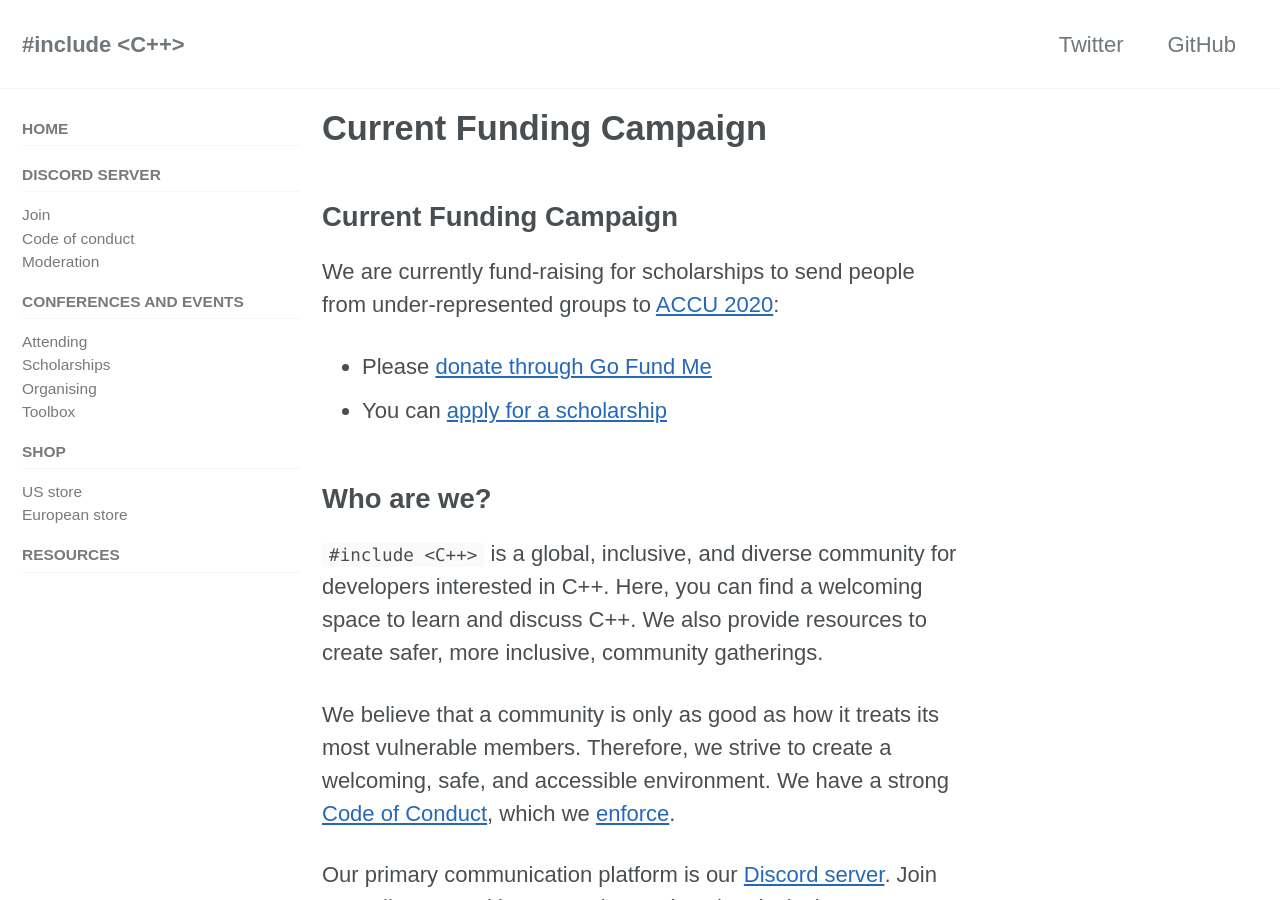
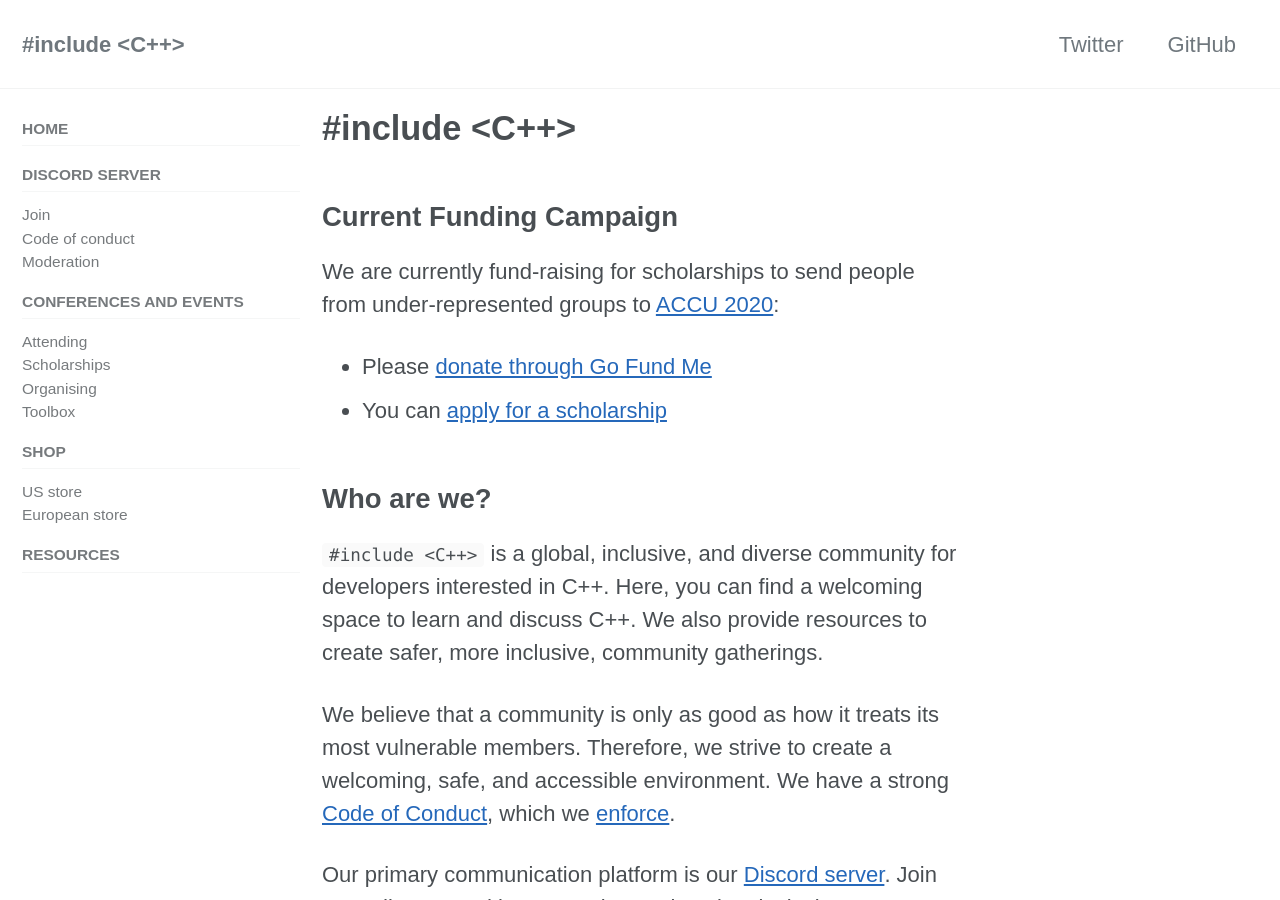
Before and after one commit to include-cpp/include-cpp.github.io, a Jekyll site: the page built from index.md, in a window 1280 px wide and 900 px high. Built offline with Jekyll 4.4.1, drawn with Linux system fonts in a browser that asks for light colours; cached includes are drawn as plain includes; nearby versions of some CDN libraries; our own code applies the rules of GitHub Pages for plain Markdown files.

Commit message:
Fix accessibility warning about missing text in h1 tag

```diff
--- a/index.md
+++ b/index.md
@@ -1,5 +1,6 @@
 ---
 layout: home
+title: "#include &lt;C++>"
 ---
 
 ## Current Funding Campaign
```
